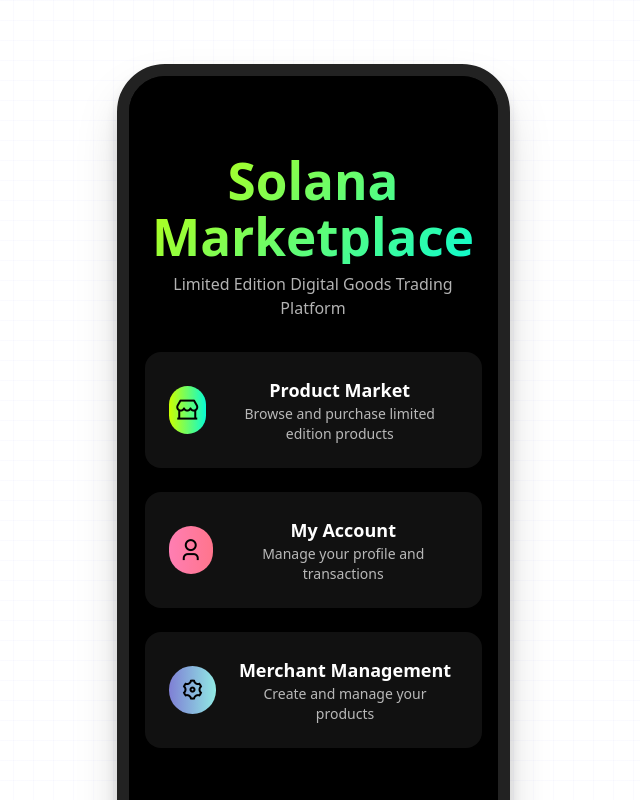
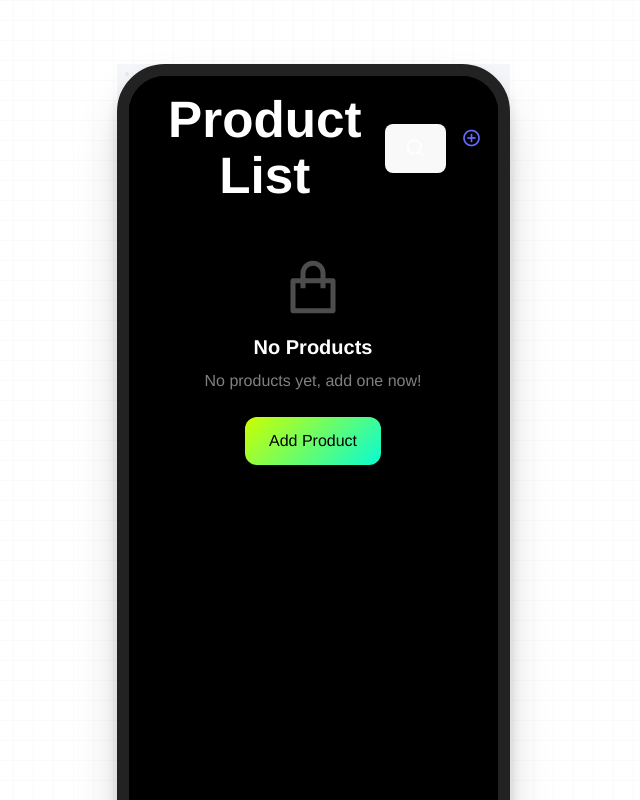
Before and after one commit to skyh24/SolaBay, a React (Vite) app in the folder frontend/client/: page /product-list in a window 1280 px wide. Shown: the top 800 px of the page, without its empty margins (327-967 px from the left). Built offline with nearby package versions, Linux system fonts and the light colour scheme.

Commit message:
update - product-list

```diff
--- a/frontend/client/package.json
+++ b/frontend/client/package.json
@@ -13,6 +13,7 @@
     "@tailwindcss/vite": "^4.1.6",
     "react": "^19.1.0",
     "react-dom": "^19.1.0",
+    "react-router-dom": "^7.6.0",
     "remixicon": "^4.6.0",
     "tailwindcss": "^4.1.6"
   },
--- a/frontend/client/src/App.tsx
+++ b/frontend/client/src/App.tsx
@@ -1,16 +1,21 @@
 import './App.css'
 import HomePage from './pages/index'
+import ProductList from './pages/product-list'
 
 // Import Remix icon library
 import 'remixicon/fonts/remixicon.css'
 
-// App component now uses HomePage from pages/index.tsx
+// Import routing components
+import { BrowserRouter, Routes, Route } from 'react-router-dom'
 
 function App() {
   return (
-    <>
-      <HomePage />
-    </>
+    <BrowserRouter>
+      <Routes>
+        <Route path="/" element={<HomePage />} />
+        <Route path="/product-list" element={<ProductList />} />
+      </Routes>
+    </BrowserRouter>
   )
 }
 
--- a/frontend/client/src/pages/index.tsx
+++ b/frontend/client/src/pages/index.tsx
@@ -1,4 +1,5 @@
 import React from 'react';
+import { Link } from 'react-router-dom';
 
 // Define types for props if needed
 interface HomePageProps {
@@ -39,7 +40,7 @@
 
             <div className="w-full max-w-md space-y-6">
               {/* Product Market Card */}
-              <a href="#" className="p-6 flex items-center rounded-[16px] bg-[#111111] shadow-md transition-all duration-300 hover:translate-y-[-4px] hover:shadow-lg"
+              <Link to="/product-list" className="p-6 flex items-center rounded-[16px] bg-[#111111] shadow-md transition-all duration-300 hover:translate-y-[-4px] hover:shadow-lg"
                  style={{
                    boxShadow: '0 4px 6px -1px rgba(0, 0, 0, 0.1), 0 2px 4px -1px rgba(0, 0, 0, 0.06)',
                    transition: 'all 0.3s ease'
@@ -54,7 +55,7 @@
                   <h3 className="text-white font-bold text-lg">Product Market</h3>
                   <p className="text-white opacity-70 text-sm">Browse and purchase limited edition products</p>
                 </div>
-              </a>
+              </Link>
 
               {/* My Account Card */}
               <a href="#" className="p-6 flex items-center rounded-[16px] bg-[#111111] shadow-md transition-all duration-300 hover:translate-y-[-4px] hover:shadow-lg"
--- /dev/null
+++ b/frontend/client/src/pages/product-list.tsx
@@ -0,0 +1,223 @@
+import React, { useState, useEffect } from 'react';
+import { Link } from 'react-router-dom';
+
+// Define types for the product data
+interface PriceHistory {
+  timestamp: string;
+  price: number;
+}
+
+interface Product {
+  id: string;
+  name: string;
+  description: string;
+  image: string;
+  initialSupply: number;
+  currentSupply: number;
+  costPrice: number;
+  maxPrice: number;
+  durationDays: number;
+  createdAt: string;
+  priceHistory: PriceHistory[];
+}
+
+interface ProductListProps {
+  // Add props here if needed
+}
+
+const ProductList: React.FC<ProductListProps> = () => {
+  const [products, setProducts] = useState<Product[]>([]);
+  const [loading, setLoading] = useState<boolean>(true);
+
+  useEffect(() => {
+    // Load products from localStorage
+    const loadProducts = () => {
+      const storedProducts = JSON.parse(localStorage.getItem('solanaProducts') || '[]');
+      setProducts(storedProducts);
+      setLoading(false);
+    };
+
+    loadProducts();
+
+    // Update prices periodically (every minute for demo)
+    const intervalId = setInterval(() => {
+      updatePrices();
+    }, 60000);
+
+    // Initial price update
+    updatePrices();
+
+    // Cleanup interval on component unmount
+    return () => clearInterval(intervalId);
+  }, []);
+
+  // Update price function (simulate price changes over time)
+  const updatePrices = () => {
+    if (products.length === 0) return;
+
+    const updatedProducts = products.map(product => {
+      // Calculate days since product creation
+      const createdDate = new Date(product.createdAt);
+      const now = new Date();
+      const daysPassed = Math.floor((now.getTime() - createdDate.getTime()) / (1000 * 60 * 60 * 24));
+
+      // If exceeded duration days, don't update price anymore
+      if (daysPassed >= product.durationDays) return product;
+
+      // Get latest price
+      const latestPrice = product.priceHistory[product.priceHistory.length - 1].price;
+
+      // Calculate time decay factor (lower price over time)
+      const timeDecay = 1 - (daysPassed / product.durationDays) * 0.5;
+
+      // Calculate supply factor (less supply, higher price)
+      const supplyFactor = 1 + ((product.initialSupply - product.currentSupply) / product.initialSupply);
+
+      // Calculate new price (with random fluctuation)
+      let newPrice = latestPrice * timeDecay * supplyFactor;
+
+      // Ensure price is between cost price and max price
+      newPrice = Math.max(product.costPrice, Math.min(product.maxPrice, newPrice));
+
+      // Add to price history
+      const updatedProduct = {
+        ...product,
+        priceHistory: [
+          ...product.priceHistory,
+          {
+            timestamp: now.toISOString(),
+            price: newPrice
+          }
+        ]
+      };
+
+      return updatedProduct;
+    });
+
+    // Update state and localStorage
+    setProducts(updatedProducts);
+    localStorage.setItem('solanaProducts', JSON.stringify(updatedProducts));
+  };
+
+  return (
+    <div style={{
+      backgroundColor: '#f5f7fa',
+      fontFamily: "'PingFang SC', 'Helvetica Neue', Arial, sans-serif",
+      backgroundImage:
+        `radial-gradient(circle at 10px 10px, rgba(0, 0, 0, 0.05) 2px, transparent 2px),
+         radial-gradient(circle at 25px 25px, rgba(0, 0, 0, 0.05) 2px, transparent 2px)`,
+      backgroundSize: '30px 30px'
+    }}>
+      {/* Background grid effect */}
+      <div className="page-grid-bg fixed top-0 left-0 right-0 bottom-0 pointer-events-none z-[-1]"
+           style={{
+             backgroundImage: `linear-gradient(rgba(99, 102, 241, 0.03) 1px, transparent 1px), linear-gradient(90deg, rgba(99, 102, 241, 0.03) 1px, transparent 1px)`,
+             backgroundSize: '20px 20px'
+           }}>
+      </div>
+
+      {/* Phone frame */}
+      <div className="phone-frame w-[393px] h-[852px] border-[12px] border-[#222] rounded-[48px] overflow-hidden relative bg-black shadow-2xl m-[2rem] mx-auto"
+           style={{
+             boxShadow: '0 25px 50px -12px rgba(0, 0, 0, 0.25), 0 8px 20px -8px rgba(0, 0, 0, 0.3), inset 0 0 20px rgba(255, 255, 255, 0.05)'
+           }}>
+        <div className="app-content h-full overflow-y-auto overflow-x-hidden relative bg-black"
+             style={{ scrollbarWidth: 'none' }}>
+
+          {/* Top Navigation Bar */}
+          <div className="sticky top-0 z-10 bg-black bg-opacity-90 backdrop-blur-md p-4 flex justify-between items-center">
+            <h1 className="text-2xl font-bold text-white">Product List</h1>
+            <div className="flex space-x-4">
+              <button className="text-white">
+                <i className="ri-search-line text-xl"></i>
+              </button>
+              <Link to="/admin" className="text-white">
+                <i className="ri-add-circle-line text-xl"></i>
+              </Link>
+            </div>
+          </div>
+
+          {/* Product List */}
+          <div className="p-4 pb-24">
+            {loading ? (
+              <div className="flex justify-center items-center h-64">
+                <p className="text-white opacity-70">Loading products...</p>
+              </div>
+            ) : products.length > 0 ? (
+              <div className="grid grid-cols-1 gap-6" id="product-container">
+                {products.map((product) => {
+                  // Get latest price
+                  const latestPrice = product.priceHistory[product.priceHistory.length - 1].price;
+
+                  return (
+                    <div key={product.id} className="card overflow-hidden"
+                         style={{
+                           borderRadius: '16px',
+                           background: '#111111',
+                           boxShadow: '0 4px 6px -1px rgba(0, 0, 0, 0.1), 0 2px 4px -1px rgba(0, 0, 0, 0.06)',
+                           transition: 'all 0.3s ease'
+                         }}>
+                      <img
+                        className="product-image w-full h-[180px] object-cover rounded-t-[12px]"
+                        src={product.image}
+                        alt={product.name}
+                      />
+                      <div className="p-4">
+                        <div className="flex justify-between items-start mb-2">
+                          <h3 className="product-name text-lg font-bold text-white">{product.name}</h3>
+                          <span
+                            className="price-tag neon-gradient"
+                            style={{
+                              borderRadius: '20px',
+                              padding: '4px 12px',
+                              fontWeight: 'bold',
+                              color: 'black',
+                              background: 'linear-gradient(135deg, #ccff00, #09fbd3)'
+                            }}>
+                            {latestPrice.toFixed(2)} SOL
+                          </span>
+                        </div>
+                        <p className="product-desc text-white opacity-70 text-sm line-clamp-2 mb-3">{product.description}</p>
+                        <div className="flex justify-between items-center">
+                          <span className="text-white text-xs opacity-50 product-supply">Remaining: {product.currentSupply}</span>
+                          <Link
+                            to={`/product-detail/${product.id}`}
+                            className="product-link text-white flex items-center text-sm hover:text-transparent"
+                            style={{
+                              background: 'linear-gradient(135deg, #ccff00, #09fbd3)',
+                              WebkitBackgroundClip: 'text',
+                              backgroundClip: 'text',
+                            }}>
+                            View Details <i className="ri-arrow-right-s-line ml-1"></i>
+                          </Link>
+                        </div>
+                      </div>
+                    </div>
+                  );
+                })}
+              </div>
+            ) : (
+              <div className="empty-state flex flex-col items-center justify-center h-[70%] text-center p-5">
+                <i className="ri-shopping-bag-line text-6xl text-white opacity-30 mb-4"></i>
+                <h3 className="text-xl font-bold text-white mb-2">No Products</h3>
+                <p className="text-white opacity-50 mb-6">No products yet, add one now!</p>
+                <Link
+                  to="/admin"
+                  className="btn-primary px-6 py-3 rounded-xl font-bold text-black"
+                  style={{
+                    background: 'linear-gradient(135deg, #ccff00, #09fbd3)',
+                    transition: 'all 0.3s ease',
+                    color: 'black'
+                  }}>
+                  Add Product
+                </Link>
+              </div>
+            )}
+          </div>
+        </div>
+      </div>
+    </div>
+  );
+};
+
+export default ProductList;
```
Also changed, not shown: 1 other file (tests, documents, lock files or other folders).
